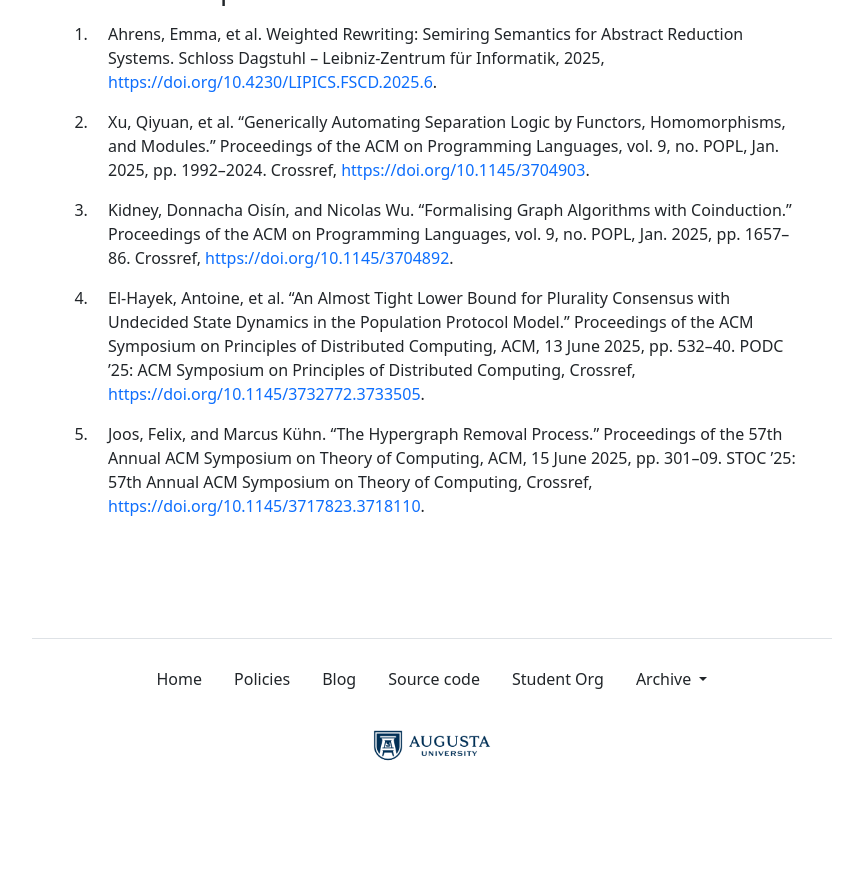
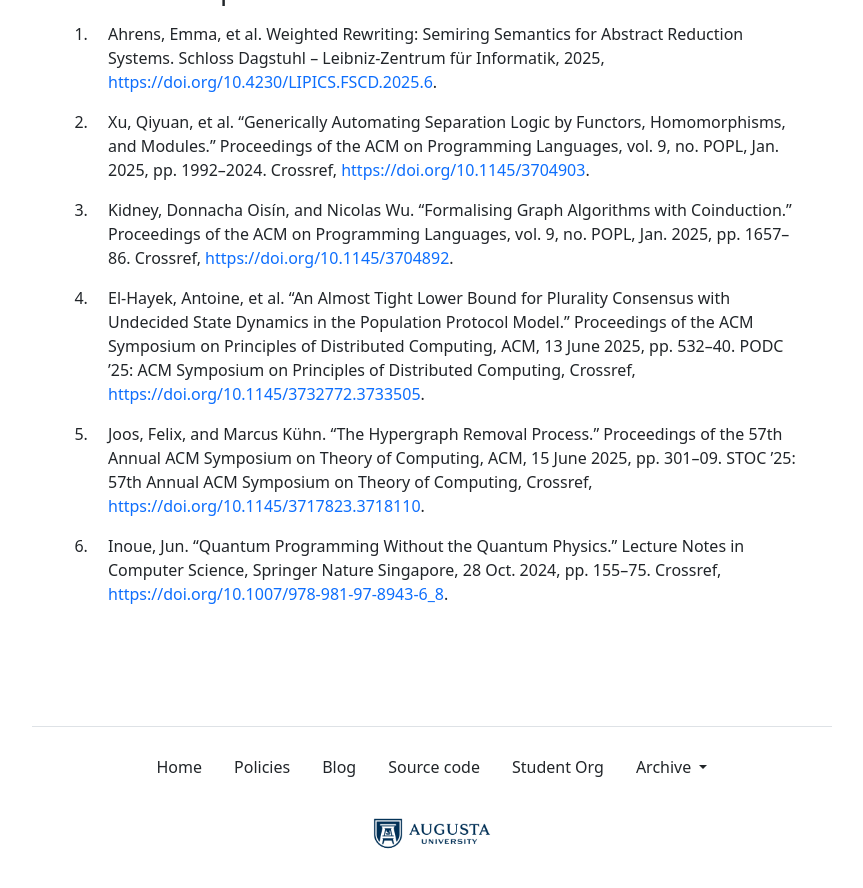
Before and after one commit to the-au-forml-lab/plgroup, a Jekyll site: the page built from docs/index.md, in a window 1280 px wide and 900 px high, scrolled down 1677 px. Shown: the top 888 px of the window, without its empty margins (208-1071 px from the left). Built offline with Jekyll 4.4.1, drawn with Linux system fonts in a browser that asks for light colours; before the commit the page ends 2489 px from its top, so only the background shows below that; some of the changed text lies outside the part shown.

Commit message:
[create-pull-request] automated change

```diff
--- a/data/history.txt
+++ b/data/history.txt
@@ -52,3 +52,4 @@
 10.1145/3704892
 10.1145/3732772.3733505
 10.1145/3717823.3718110
+10.1007/978-981-97-8943-6_8
--- a/docs/index.md
+++ b/docs/index.md
@@ -36,7 +36,7 @@ organization.
 | 4.  | September 12 | Formalising Graph Algorithms with Coinduction.    | UH227 (Fishbowl) |
 | 5.  | September 19 | An Almost Tight Lower Bound for Plurality Consensus with Undecided State Dynamics in the Population Protocol Model.    | UH227 (Fishbowl) |
 | 6.  | September 26 | The Hypergraph Removal Process.    | UH227 (Fishbowl) |
-| 7.  | October 3    | Paper 06 discussion    | UH227 (Fishbowl) |
+| 7.  | October 3    | Quantum Programming Without the Quantum Physics.    | UH227 (Fishbowl) |
 | 8.  | October 10   | _Fall pause_           |                  |
 | 9.  | October 17   | Paper 07 discussion    | UH227 (Fishbowl) |
 | 10. | October 24   | Paper 08 discussion    | UH227 (Fishbowl) |
--- a/docs/papers.md
+++ b/docs/papers.md
@@ -3,3 +3,4 @@
 1. Kidney, Donnacha Oisín, and Nicolas Wu. “Formalising Graph Algorithms with Coinduction.” Proceedings of the ACM on Programming Languages, vol. 9, no. POPL, Jan. 2025, pp. 1657–86. Crossref, <https://doi.org/10.1145/3704892>.
 1. El-Hayek, Antoine, et al. “An Almost Tight Lower Bound for Plurality Consensus with Undecided State Dynamics in the Population Protocol Model.” Proceedings of the ACM Symposium on Principles of Distributed Computing, ACM, 13 June 2025, pp. 532–40. PODC ’25: ACM Symposium on Principles of Distributed Computing, Crossref, <https://doi.org/10.1145/3732772.3733505>.
 1. Joos, Felix, and Marcus Kühn. “The Hypergraph Removal Process.” Proceedings of the 57th Annual ACM Symposium on Theory of Computing, ACM, 15 June 2025, pp. 301–09. STOC ’25: 57th Annual ACM Symposium on Theory of Computing, Crossref, <https://doi.org/10.1145/3717823.3718110>.
+1. Inoue, Jun. “Quantum Programming Without the Quantum Physics.” Lecture Notes in Computer Science, Springer Nature Singapore, 28 Oct. 2024, pp. 155–75. Crossref, <https://doi.org/10.1007/978-981-97-8943-6_8>.
```
